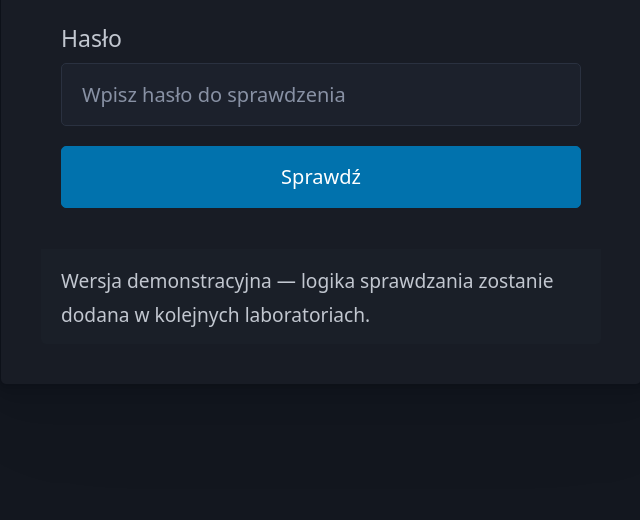
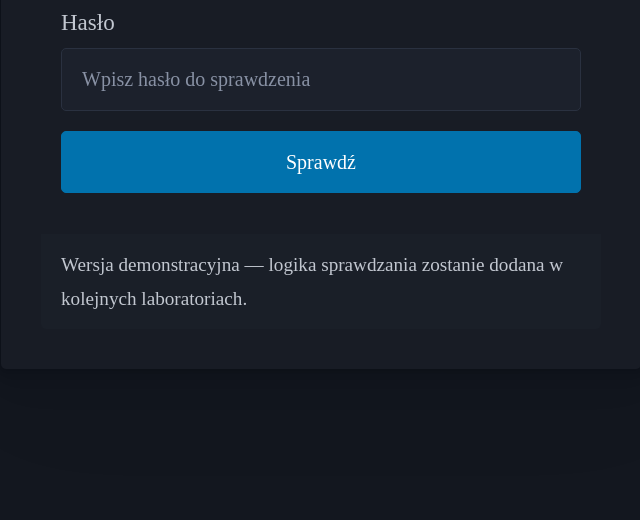
Before and after one commit to aweber0000/breach-checker, a plain HTML site: page frontend/index.html in a window 1280 px wide. Shown: the part 280-800 px from the top of the page, without its empty margins (319-959 px from the left). Drawn offline with nearby package versions, Linux system fonts and the light colour scheme.

```diff
--- a/frontend/style.css
+++ b/frontend/style.css
@@ -3,6 +3,7 @@ body {
   min-height: 100vh;
   display: grid;
   place-items: center;
+  font-family: 'Comic Mono';
 }
 
 main.container {
```
Also changed, not shown: 3 other files.
